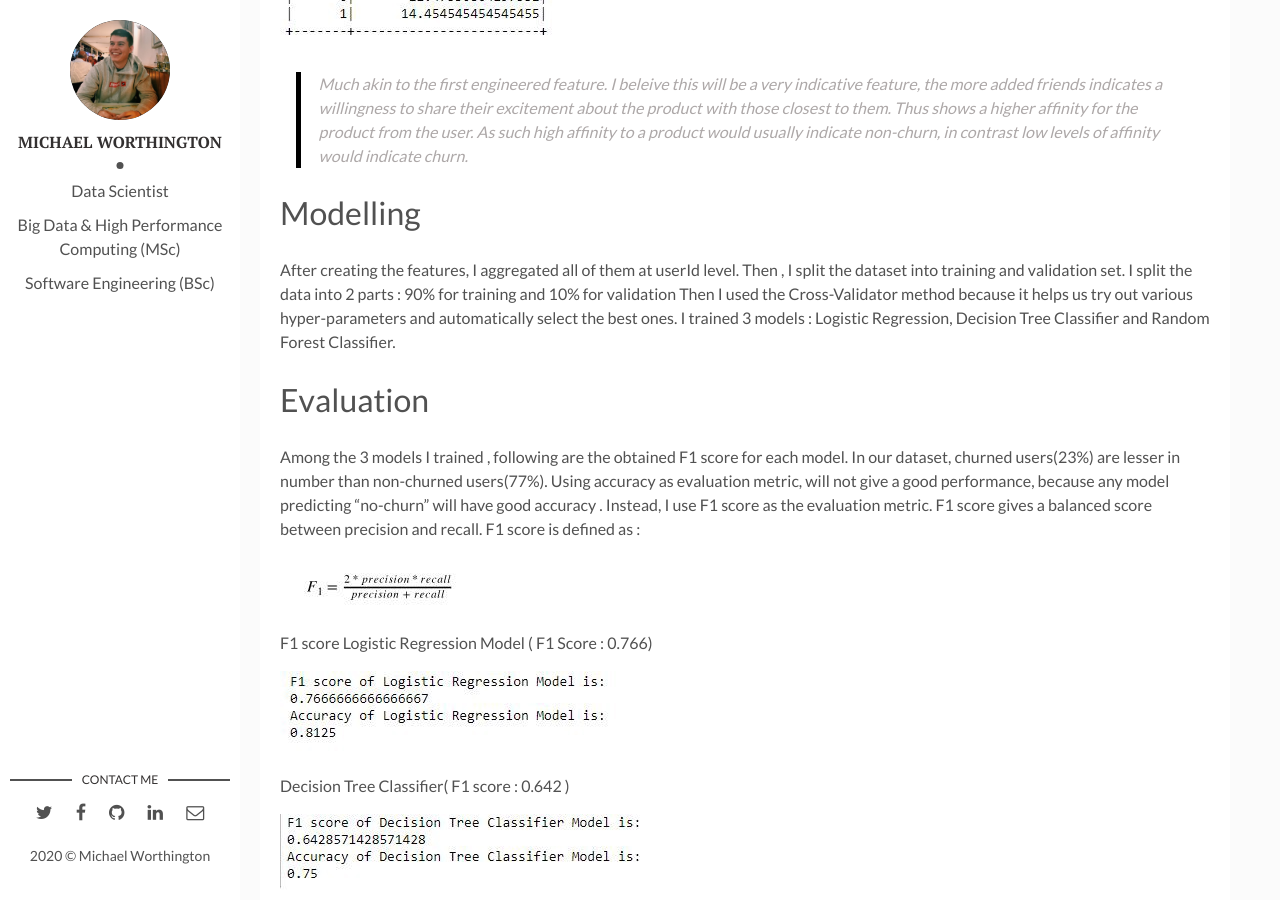
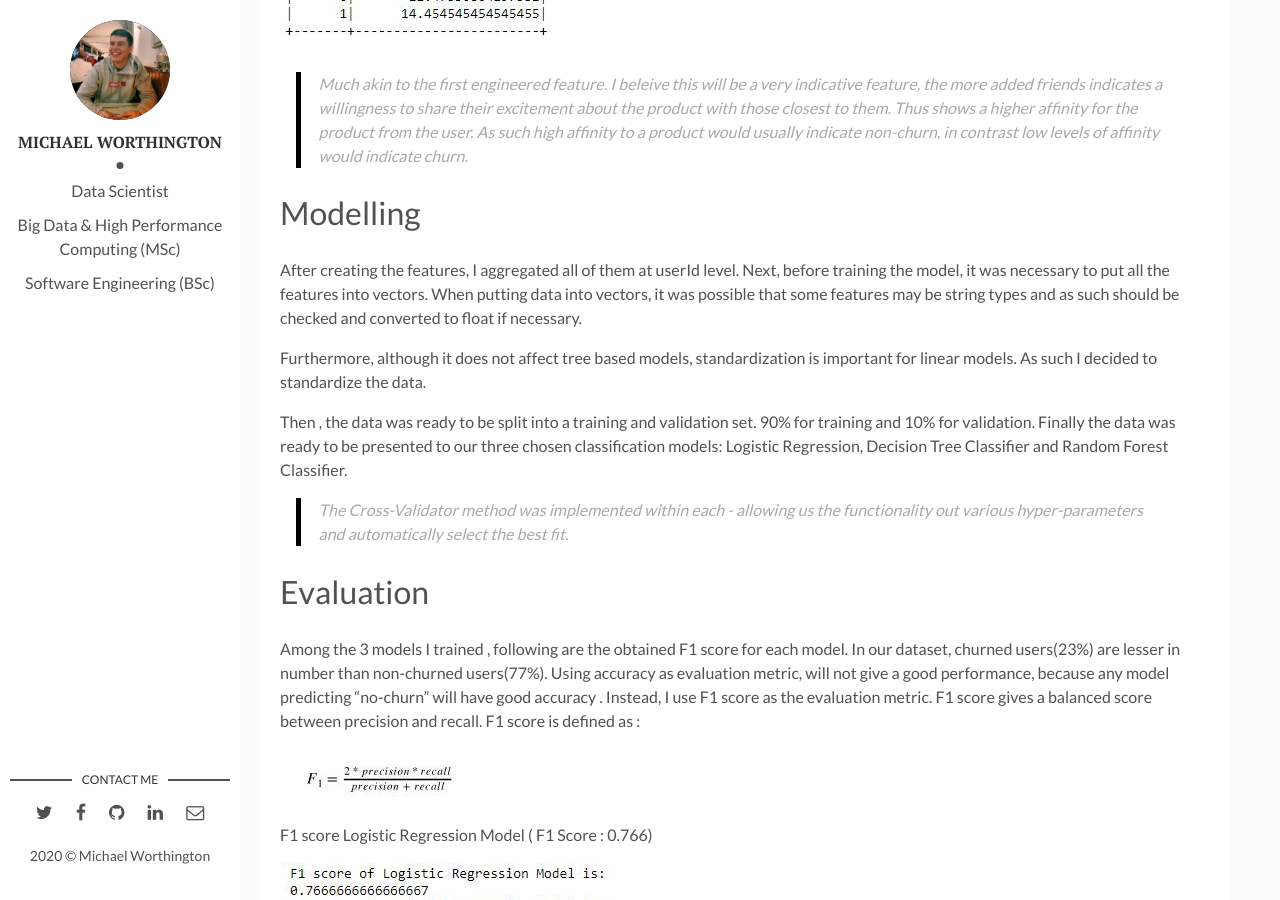
Before and after one commit to Mikewortho/Mikewortho.github.io, a Jekyll site: the page built from _posts/2017-04-06-welcome-to-jekyll.markdown, in a window 1280 px wide and 900 px high, scrolled down 4913 px. Built offline with Jekyll 4.4.1, drawn with Linux system fonts in a browser that asks for light colours.

Commit message:
Update 2017-04-06-welcome-to-jekyll.markdown

```diff
--- a/_posts/2017-04-06-welcome-to-jekyll.markdown
+++ b/_posts/2017-04-06-welcome-to-jekyll.markdown
@@ -76,10 +76,16 @@ Upon conclusion of the exploratory data analysis I decided that the following 7
 
 
 # Modelling
-After creating the features, I aggregated all of them at userId level. Then , I split the dataset into training and validation set.
-I split the data into 2 parts : 90% for training and 10% for validation
-Then I used the Cross-Validator method because it helps us try out various hyper-parameters and automatically select the best ones.
-I trained 3 models : Logistic Regression, Decision Tree Classifier and Random Forest Classifier.
+After creating the features, I aggregated all of them at userId level. Next, before training the model, it was necessary to put all the features into vectors. When putting data into vectors, it was possible that some features may be string types and as such should be checked and converted to float if necessary.
+
+Furthermore, although it does not affect tree based models, standardization is important for linear models. As such I decided to standardize the data.
+
+Then , the data was ready to be split into a training and validation set. 90% for training and 10% for validation.
+Finally the data was ready to be presented to our three chosen classification models:
+Logistic Regression, Decision Tree Classifier and Random Forest Classifier.
+
+>The Cross-Validator method was implemented within each - allowing us the functionality  out various hyper-parameters and automatically select the best fit.
+
 
 # Evaluation
 Among the 3 models I trained , following are the obtained F1 score for each model. In our dataset, churned users(23%) are lesser in number than non-churned users(77%). Using accuracy as evaluation metric, will not give a good performance, because any model predicting “no-churn” will have good accuracy . Instead, I use F1 score as the evaluation metric. F1 score gives a balanced score between precision and recall. F1 score is defined as :
```
